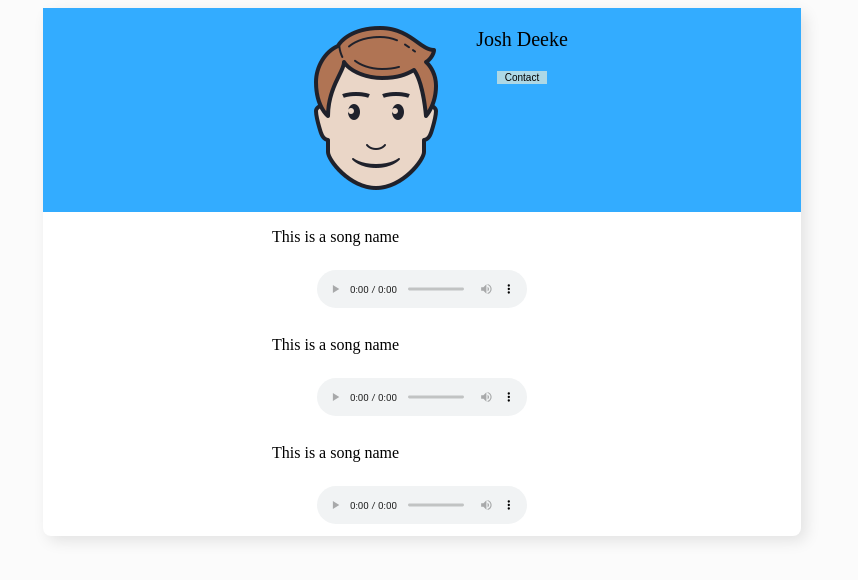
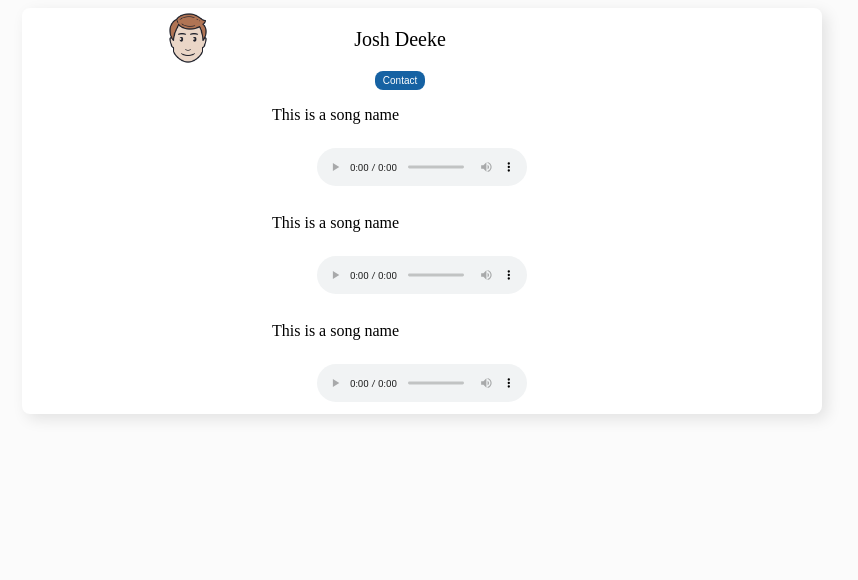
Before and after one commit to piupi/jdeeke-capstone, a website built with Parcel: page index.html in a window 1280 px wide. Shown: the whole page, without its empty margins (218-1076 px from the left). Built offline with nearby package versions, Linux system fonts and the light colour scheme.

Commit message:
Add css styles

```diff
--- a/styles.css
+++ b/styles.css
@@ -1,15 +1,17 @@
 
-
-
-
-
-
+img {
+    width: 60px;
+    border-radius: 50px;
+}
 
 #contact {
-    background-color: lightblue;
+    background-color: #1662A3;
+    padding: 4px;
+    color: white;
     border: none;
     width: 50px;
     font-size: 10px;
+    border-radius: 8px;
 }
 
 .user-info {
@@ -21,16 +23,16 @@
 .user-name {
     font-size: 20px;
 }
+
 .user-card {
     display: flex;
-    justify-content: center;
-    background-color: #33ACFF
-
+    justify-content: space-evenly; /*new. wrap in new div & change to space-evenly*/
+    width: 70%;
 }
 
 audio {
     transform: scale(.7);
-}
+    }
 
 .song-list {
     display: flex;
@@ -39,7 +41,7 @@ audio {
 }
 
 main {
-    width: 60%;
+    width: 800px;
     margin: 0 auto;
     border-radius: 8px;
     box-shadow: 5px 5px 15px rgba(0, 0, 0, 0.1);
@@ -49,3 +51,11 @@ main {
 body {
     background-color: #fbfbfb;
 }
+
+.test-div {
+    display: flex;
+    background-color: #33ACFF;
+    justify-content: center;
+    border-top-left-radius: 8px;
+    border-top-right-radius: 8px;
+}
```
